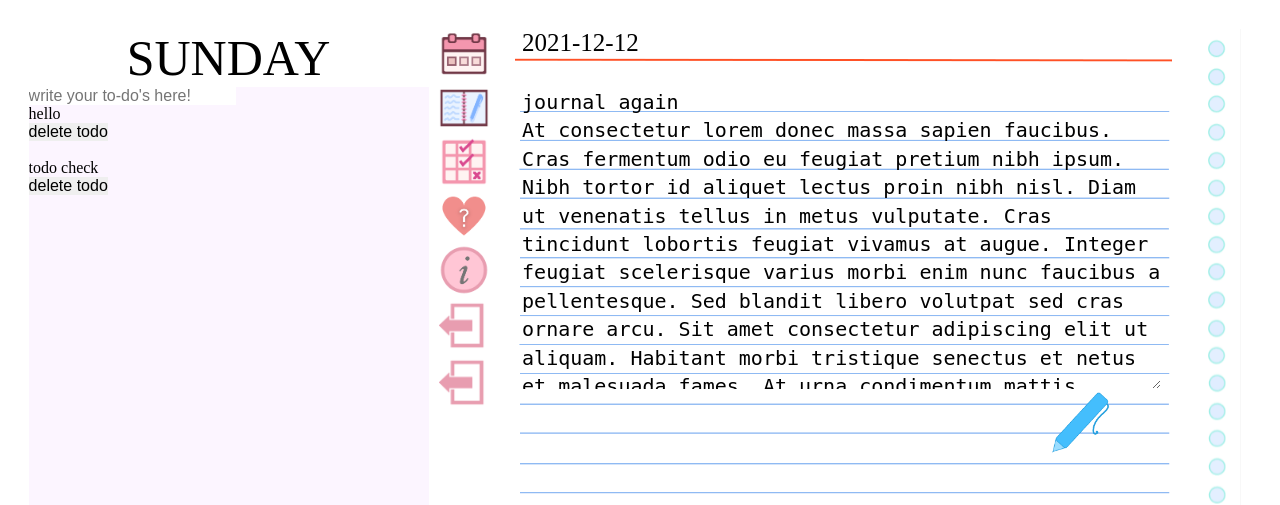
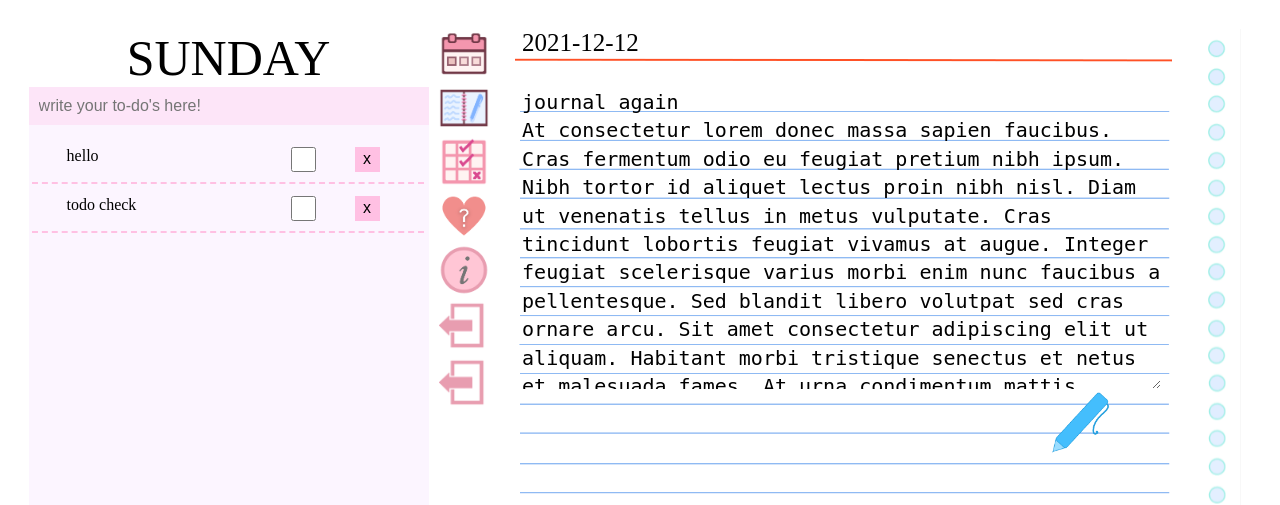
Before and after one commit to kateliberko/VirtualJournal, a Flask app: page /mainpage in a window 1280 px wide. Shown: the top 505 px of the page. Run offline with Flask 2, Linux system fonts and the light colour scheme; a user stored in the database is signed in; data comes from the database, SQL or seed files in the repository; both versions use the stored data as it was after the commit.

Commit message:
styled todos!

```diff
--- a/JournalProject/app/static/main.css
+++ b/JournalProject/app/static/main.css
@@ -117,9 +117,55 @@ table{
 	font-size: 50px
 }
 
+#todo {
+	padding: 10px;
+	width: 100%;
+	background: rgb(253, 229, 248);
+	margin-bottom: 20px;
+}
+
+/* https://stackoverflow.com/questions/30975459/add-strikethrough-to-checked-checkbox */
+input[type=checkbox]:checked + label.strikethrough{
+	text-decoration: line-through;
+	color:rgb(150, 150, 150);
+  }
+
 #content {
 	height: 93%;
 	background-color:rgb(252, 245, 255)
+}
+
+#todo-element {
+	border-bottom: 2px dashed rgb(255, 192, 227);
+	width: 98%;
+	display: grid;
+	margin: -8px;
+	padding: 5px;
+	margin-left: 3px;
+	align-content: center;
+    grid-template-areas:
+    "text box delete"
+}
+
+#todo-element>label {
+	grid-area: text;
+	padding-left: 30px;
+	padding-top: 5px;
+	margin-bottom: 5px;
+	width: 220px;
+}
+
+#todo-element>input[type="checkbox"] {
+	grid-area: box;
+	width: 25px;
+}
+
+#todo-element>input[type="submit"] {
+	grid-area: delete;
+	width: 25px;
+	height: 25px;
+	margin: 5px;
+	background: rgb(255, 192, 227);
 }
 
 /* NAV BAR */
@@ -216,10 +262,10 @@ td{
 
 
 /* https://codepen.io/ig_design/pen/dLNKgM */
-[type="checkbox"]:checked,
-[type="checkbox"]:not(:checked),
-[type="radio"]:checked,
-[type="radio"]:not(:checked){
+.checkbox-tools[type="checkbox"]:checked,
+.checkbox-tools[type="checkbox"]:not(:checked),
+.checkbox-tools[type="radio"]:checked,
+.checkbox-tools[type="radio"]:not(:checked){
 	position: absolute;
 	left: -9999px;
 	width: 0;
--- a/JournalProject/app/templates/mainpage.html
+++ b/JournalProject/app/templates/mainpage.html
@@ -21,9 +21,11 @@
                     {% for todo in todolist %}
                     <div class="todo">
                         <form action="{{ url_for('delete_todo', todo_id=todo.id) }}" method="POST">
-                            <input type="checkbox" id="{{todo.id}}" name="{{todo.id}}" value="{{todo.id}}"> <!-- NOT SHOWING UP?-->
-                            <label for="{{todo.id}}"> {{todo.task}}</label>
-                            <input type="submit" value="delete todo"><br>
+                            <div id="todo-element">
+                                <label for="{{todo.id}}" class="strikethrough"> {{todo.task}}</label>
+                                <input type="checkbox" id="{{todo.id}}" name="{{todo.id}}" value="{{todo.id}}">
+                                <input type="submit" value="x">
+                            </div>
                         </form>
                     </div>
                     </br>
```
Also changed, not shown: JournalProject/app/virtualjournal.db.
